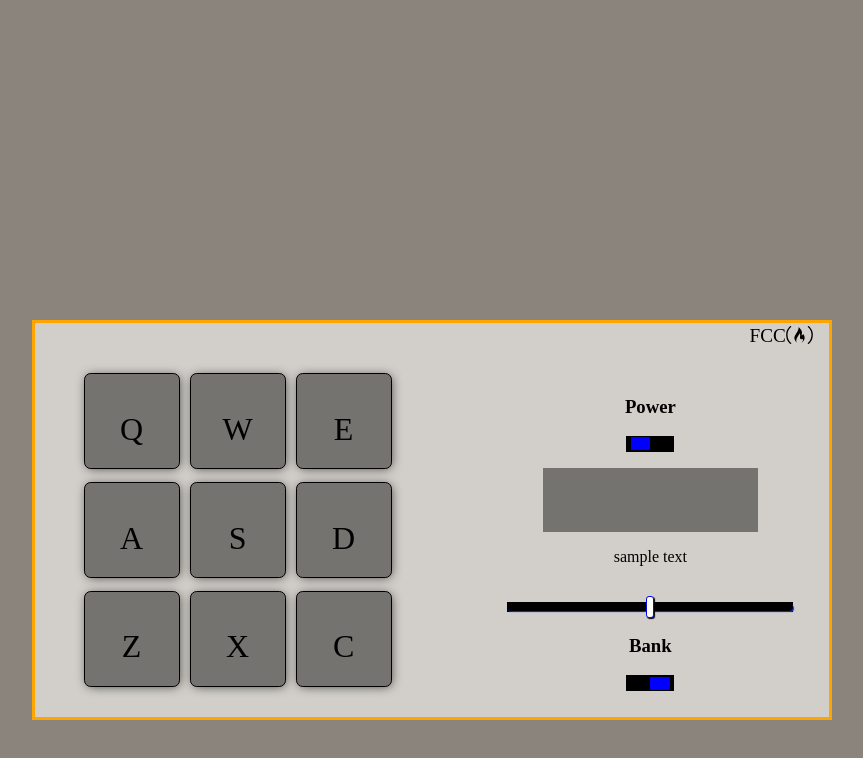
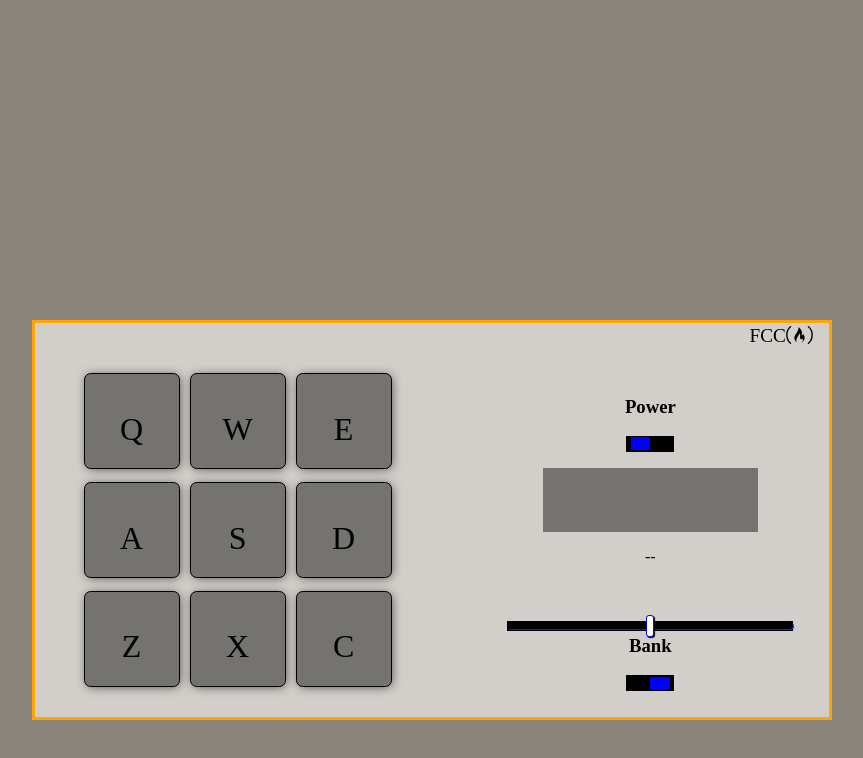
Before and after one commit to cassius2828/drum-machine, a React (Create React App) app: page / in a window 1280 px wide. Both pictures are taken after a click on the element 858 px from the left and 443 px from the top of the page. Shown: the top 758 px of the page, without its empty margins (208-1071 px from the left). Built offline with nearby package versions, Linux system fonts and the light colour scheme; the HTML template or start-up script is replaced by a standard one; a web font is replaced by a local one.

Commit message:
fixed UI when toggling power btn

```diff
--- a/src/App.js
+++ b/src/App.js
@@ -4,6 +4,12 @@ import React, { useEffect, useState } from "react";
 import tachyons from "tachyons";
 import "./App.css";
 import { FontAwesomeIcon } from "@fortawesome/react-fontawesome";
+import {
+  faVolumeMute,
+  faVolumeLow,
+  faVolumeHigh,
+  faVolumeUp,
+} from "@fortawesome/free-solid-svg-icons";
 import { faFreeCodeCamp } from "@fortawesome/free-brands-svg-icons";
 import { useDispatch, useSelector } from "react-redux";
 import {
@@ -47,7 +53,9 @@ function App() {
                 {/* separatte here */}
 
                 <div className="left-container">
-                  <DrumPads />
+                  <DrumPads
+
+                  />
                 </div>
                 <div className="right-container">
                   <Mixers />
@@ -69,14 +77,18 @@ export default App;
 //! MIXER COMPONENT
 export const Mixers = () => {
   const [vol, setVol] = useState(50);
+  const [speaker, setSpeaker] = useState(vol);
   const dispatch = useDispatch();
   const description1 = useSelector((state) => state.display1);
   const description2 = useSelector((state) => state.display2);
   const flipSwitch = useSelector((state) => state.power);
   const flipBank = useSelector((state) => state.bank);
 
+
   const handleVolChange = (e) => {
     setVol(e.target.value);
+
+
   };
 
   return (
@@ -104,6 +116,28 @@ export const Mixers = () => {
       <button>{flipBank === "off" ? description2 : description1}</button>
       <p>{"volume: " + vol}</p>
       <div className="slider">
+        {vol > 0 && vol < 50 ? (
+          <FontAwesomeIcon
+            onClick={() => {
+              setVol(0);
+
+            }}
+            icon={faVolumeLow}
+          />
+        ) : vol >= 50 ? (
+          <FontAwesomeIcon
+            onClick={() => {
+              setVol(0);
+
+
+            }}
+            icon={faVolumeHigh}
+          />
+        ) : (
+          <FontAwesomeIcon
+            icon={faVolumeMute}
+          />
+        )}
         <input
           onChange={handleVolChange}
           defaultValue={50}
@@ -135,9 +169,10 @@ export const Mixers = () => {
 };
 
 //! DRUMPADS COMPONENT
-export const DrumPads = () => {
+export const DrumPads = ({vol}) => {
   const flipBank = useSelector((state) => state.bank);
 
+  // highlights drum pad on click
   const clickColorChange = (selector) => {
     const id = document.getElementById(selector);
     console.log(id);
@@ -315,6 +350,7 @@ export const DrumPads = () => {
     const audio = document.getElementById(selector);
 
     console.log(selector);
+    audio.volume = vol;
     audio.play();
 
     switch (selector) {
--- a/src/Copies.js
+++ b/src/Copies.js
@@ -4,6 +4,7 @@ import { on, off } from "./Redux/Actions";
 import { FontAwesomeIcon } from "@fortawesome/react-fontawesome";
 import { faFreeCodeCamp } from "@fortawesome/free-brands-svg-icons";
 import ErrorBoundry from "./ErrorBoundary";
+import {faVolumeMute} from "@fortawesome/free-solid-svg-icons";
 
 //! MIXER COMPONENT COPY
 export const MixersCopy = () => {
@@ -33,8 +34,11 @@ export const MixersCopy = () => {
       )}
 
       <button></button>
-      <p>sample text</p>
+      <p>--</p>
       <div className="slider">
+        <FontAwesomeIcon
+        style={{color: 'transparent'}}
+        icon={faVolumeMute} />
         <input
           defaultValue={50}
           type="range"
--- a/src/Redux/Reducers.js
+++ b/src/Redux/Reducers.js
@@ -91,6 +91,8 @@ const bankToggle = (state = "on", action) => {
   }
 };
 
+
+
 export const root = combineReducers({
   display1: displayReducer1,
   display2: displayReducer2,
--- a/src/index.css
+++ b/src/index.css
@@ -1,6 +1,6 @@
-iframe {
+/* iframe {
   display: none;
-}
+} */
 
 body {
   padding: 0;
```
